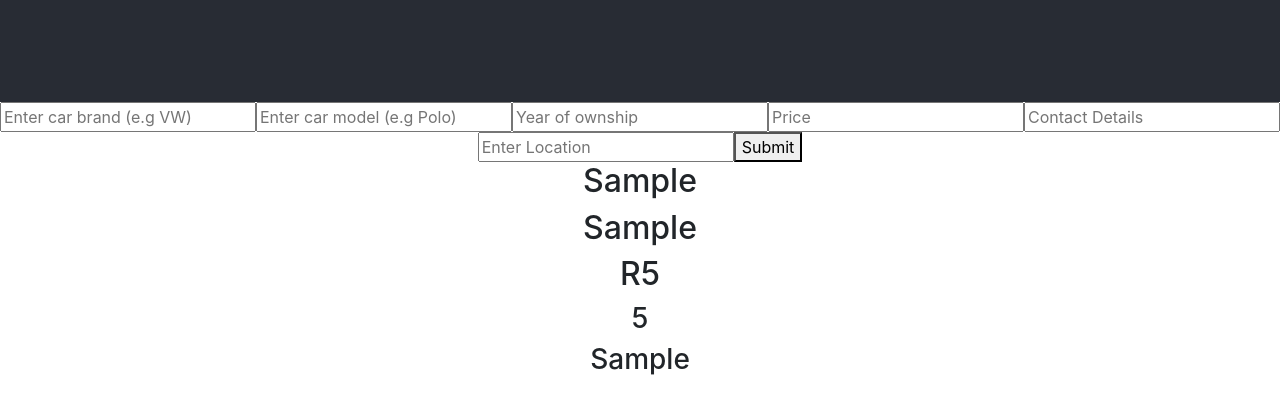
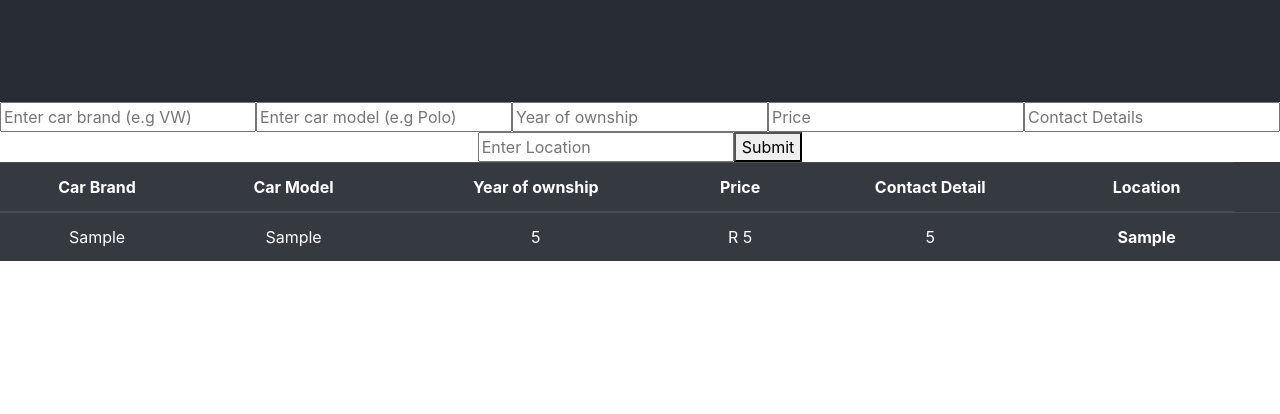
Before and after one commit to skosana721/Moral-Activities, a React (Create React App) app in the folder car-dealer/: page / in a window 1280 px wide. Both pictures are taken after typing "Sample", "Sample", "5", "5", "5", "Sample" into the empty fields and a click on the button "Submit". Shown: the top 414 px of the page. Built offline with nearby package versions, Linux system fonts and the light colour scheme.

Commit message:
imported Table from reactstrap and used it to map data from the register state

```diff
--- a/car-dealer/src/component/ViewCar.js
+++ b/car-dealer/src/component/ViewCar.js
@@ -1,22 +1,39 @@
 import React from "react";
 import { useSelector } from "react-redux";
+import { Table } from "reactstrap";
 
 function ViewCar() {
   const cars = useSelector((state) => state.register.registerForm);
   console.log(cars);
   return (
     <div>
-      {cars.map((car) => {
-        return (
-          <div key={car.id}>
-            <h2>{car.brand}</h2>
-            <h2>{car.model}</h2>
-            <h2>R{car.price}</h2>
-            <h3>{car.contact}</h3>
-            <h3>{car.location}</h3>
-          </div>
-        );
-      })}
+      <Table dark>
+        <thead>
+          <tr>
+            <th>Car Brand</th>
+            <th>Car Model</th>
+            <th>Year of ownship</th>
+            <th>Price</th>
+            <th>Contact Detail</th>
+            <th>Location</th>
+          </tr>
+        </thead>
+        {cars.map((car) => {
+          return (
+            <tbody key={car.id}>
+              <tr>
+                <td>{car.brand}</td>
+                <td>{car.model}</td>
+                <td>{car.period}</td>
+                <td>R {car.price}</td>
+                <td>{car.contact}</td>
+                <th>{car.location}</th>
+                <td></td>
+              </tr>
+            </tbody>
+          );
+        })}
+      </Table>
     </div>
   );
 }
```
